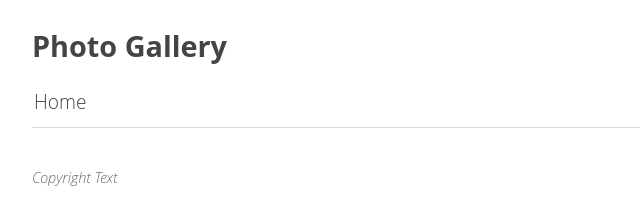
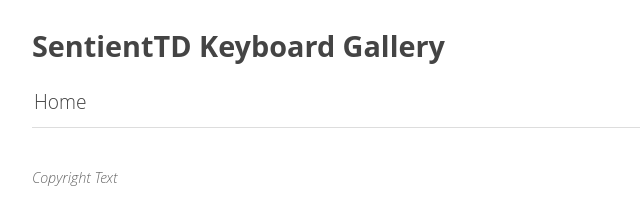
Before and after one commit to JustTD/keyboards, a plain HTML site: page index.html in a window 1280 px wide. Shown: the whole page, without its empty margins (0-640 px from the left). Drawn offline with Linux system fonts and the light colour scheme.

Commit message:
Deploying to gh-pages from  @ 3f692adb1cfbfe6a7d4749461a02f053251eced7 🚀

```diff
--- a/index.html
+++ b/index.html
@@ -4,7 +4,7 @@
   <head>
       <meta charset="utf-8" />
       <meta name="viewport" content="width=device-width, user-scalable=no" />
-      <title>Photo Gallery - Home</title>
+      <title>SentientTD Keyboard Gallery - Home</title>
       <link rel="stylesheet" href="public/lightgallery/css/lightgallery.css" />
       <link rel="stylesheet" href="public/videojs/video-js.min.css" />
       <link rel="stylesheet" href="public/lightgallery/css/lg-exif.min.css" />
@@ -21,7 +21,7 @@
         Gallery title
       -->
       <header>
-        <h1><a href="index.html">Photo Gallery</a></h1>
+        <h1><a href="index.html">SentientTD Keyboard Gallery</a></h1>
       </header>
 
       <!--
```
